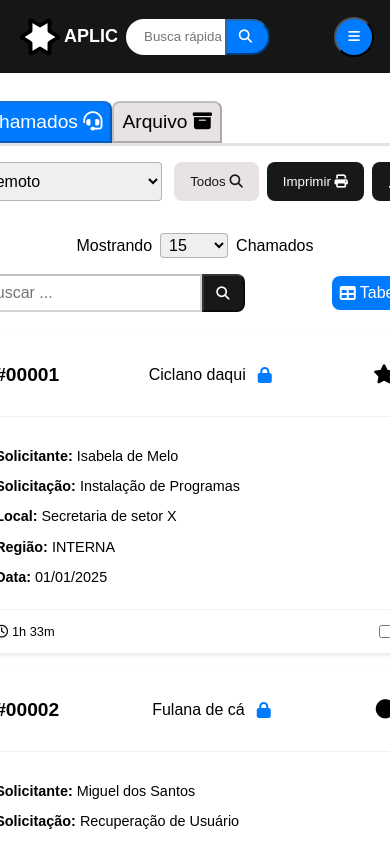
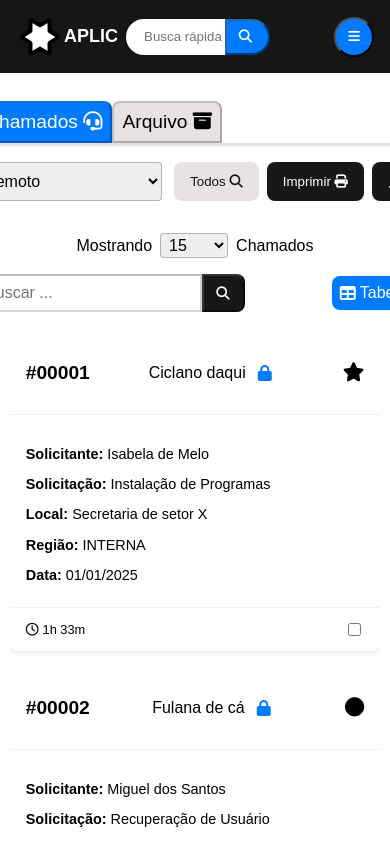
Before and after one commit to ArthurJFMotter/gerenciador-de-chamados, an Angular app in the folder ticket-management-app/: page / in a window 390 px wide. Shown: the top 841 px of the page. Built offline with nearby package versions, Linux system fonts and the light colour scheme.

Commit message:
responsive fix d

```diff
--- a/ticket-management-app/src/app/app.component.css
+++ b/ticket-management-app/src/app/app.component.css
@@ -21,7 +21,7 @@ app-ticket-manager{
     justify-content: center;
     align-items: center;
     width: 100%;
-    min-height: 84.75vh;
+    min-height: 91.2vh;
 }
 
 app-footer {
--- a/ticket-management-app/src/app/components/ticket-table/ticket-table.component.css
+++ b/ticket-management-app/src/app/components/ticket-table/ticket-table.component.css
@@ -1,8 +1,10 @@
 /* table-ticket */
 table {
-    width: 100%;
+    min-width: 95vw;
     border-collapse: collapse;
     background-color: white;
+
+    margin: auto;
 }
 
 table .table-header {
--- a/ticket-management-app/src/app/pages/ticket-manager/ticket-manager.component.css
+++ b/ticket-management-app/src/app/pages/ticket-manager/ticket-manager.component.css
@@ -20,11 +20,16 @@
 
 .aux-container{
     flex: 1;
-    padding: 0.5rem 1.5rem;
+    margin: auto;
+    width: 95vw;
     overflow-x: scroll;
 
-    @media (max-width: 768px) {
-        padding: 0.125rem 0.5rem;
+    @media (min-width: 720px) {
+        width: 97vw;
+    }
+
+    @media (min-width: 1100px) {
+        width: 99vw;
     }
 }
 
```
